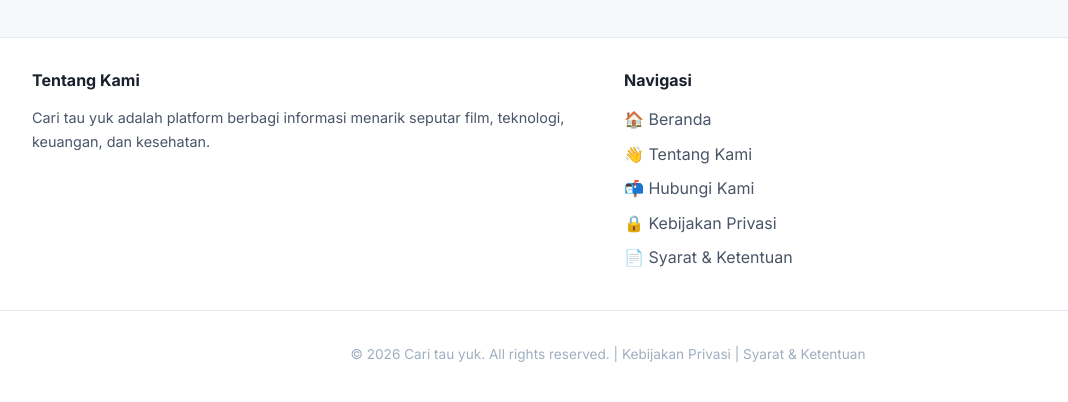
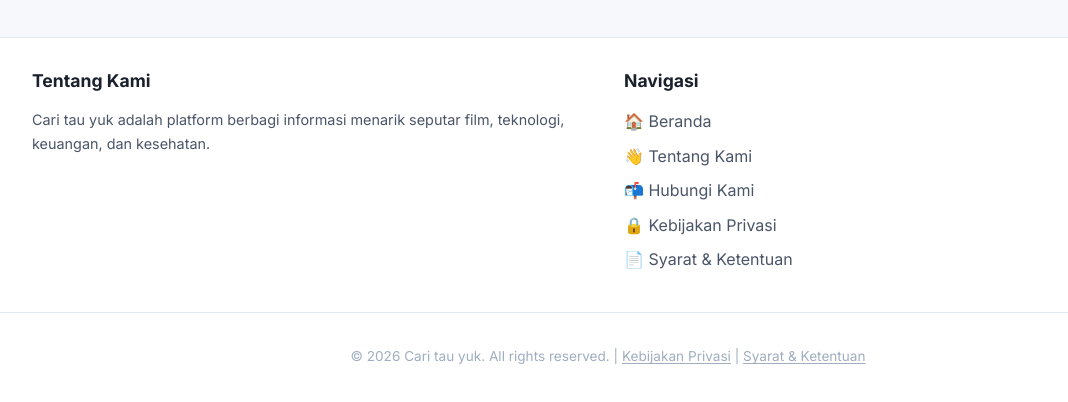
Before and after one commit to duniafilm452-debug/caritauyuk, a website: page about.html in a window 1280 px wide. Shown: the part 2541-2943 px from the top of the page, without its empty margins (32-1100 px from the left). Drawn offline with Linux system fonts and the light colour scheme.

Commit message:
Add files via upload

```diff
--- a/css/style.css
+++ b/css/style.css
@@ -110,6 +110,13 @@ a {
     transition: color .2s;
 }
 a:hover { color: var(--secondary); }
+
+/* Aksesibilitas: link di dalam paragraf/teks harus punya underline
+   agar bisa dibedakan tanpa bergantung pada warna saja (WCAG 1.4.1) */
+p a, .tab-description a, .new-user-hint a {
+    text-decoration: underline;
+    text-underline-offset: 2px;
+}
 
 img { display: block; max-width: 100%; }
 
@@ -700,7 +707,7 @@ footer {
     padding: var(--sp-xl) 0;
     margin-top: var(--sp-xxl);
 }
-footer h5 { font-size: 1rem; margin-bottom: var(--sp-md); }
+footer h4 { font-size: 1rem; margin-bottom: var(--sp-md); }
 footer ul { list-style: none; }
 footer ul li { margin-bottom: var(--sp-sm); }
 footer a { color: var(--text-secondary); transition: color .2s; }
```
